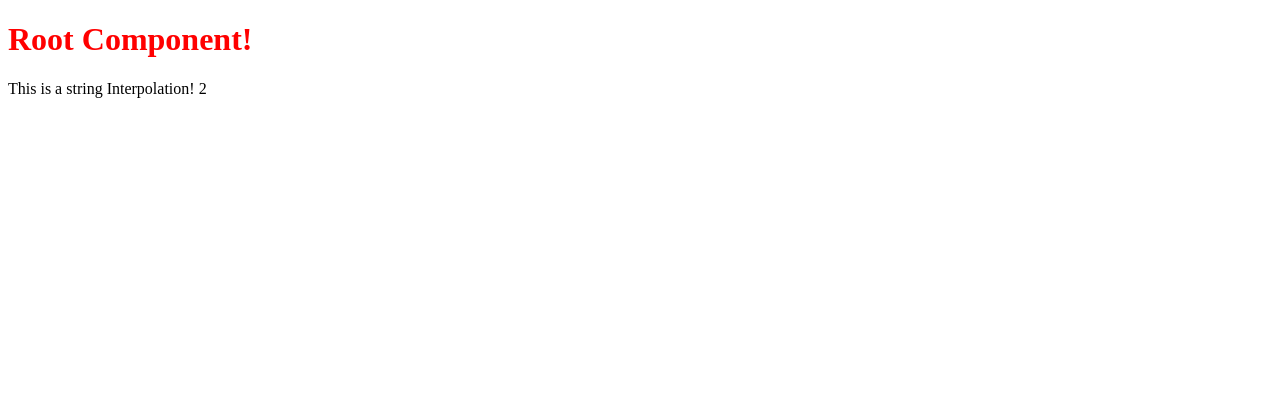
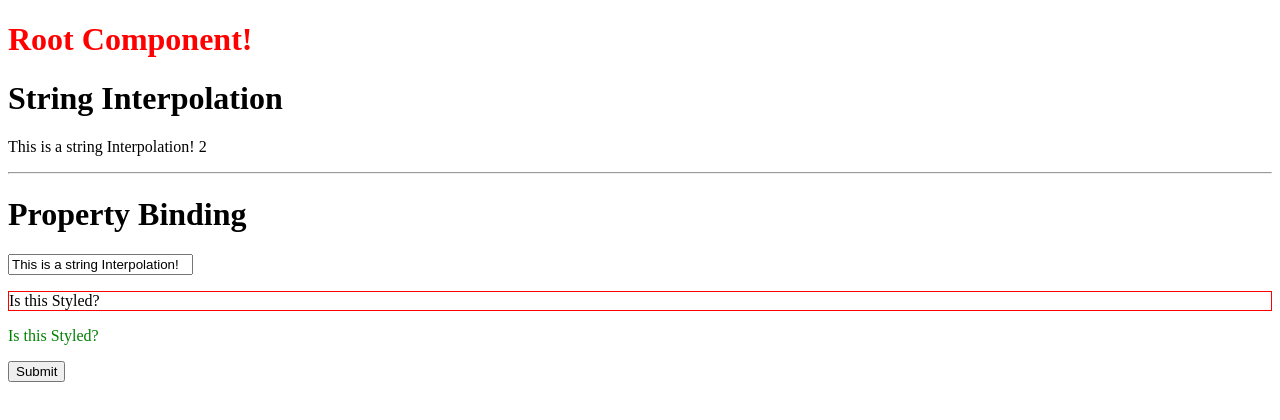
Before and after one commit to phaltoe/ang2-app, an Angular app: page / in a window 1280 px wide. Shown: the top 420 px of the page. Built offline with nearby package versions, Linux system fonts and the light colour scheme.

Commit message:
added some property binding ngClass ngStyle

```diff
--- a/src/app/databinding/databinding.component.css
+++ b/src/app/databinding/databinding.component.css
@@ -0,0 +1,3 @@
+.redBorder {
+  border: 1px solid red;
+}
--- a/src/app/databinding/databinding.component.html
+++ b/src/app/databinding/databinding.component.html
@@ -1,4 +1,11 @@
+<h1>String Interpolation</h1>
 <p>
   {{ stringInterpolation }}
   {{ numberInterpolation }}
 </p>
+<hr>
+<h1>Property Binding</h1>
+<input type="text" [value]="stringInterpolation">
+<p [ngClass]="{redBorder: onTest()}">Is this Styled?</p>
+<p [ngStyle]="{color: 'green'}">Is this Styled?</p>
+<input type="submit">
--- a/src/app/databinding/databinding.component.ts
+++ b/src/app/databinding/databinding.component.ts
@@ -8,4 +8,8 @@
 export class DatabindingComponent {
   stringInterpolation = 'This is a string Interpolation!';
   numberInterpolation = 2;
+
+  onTest() {
+    return true;
+  }
 }
```
